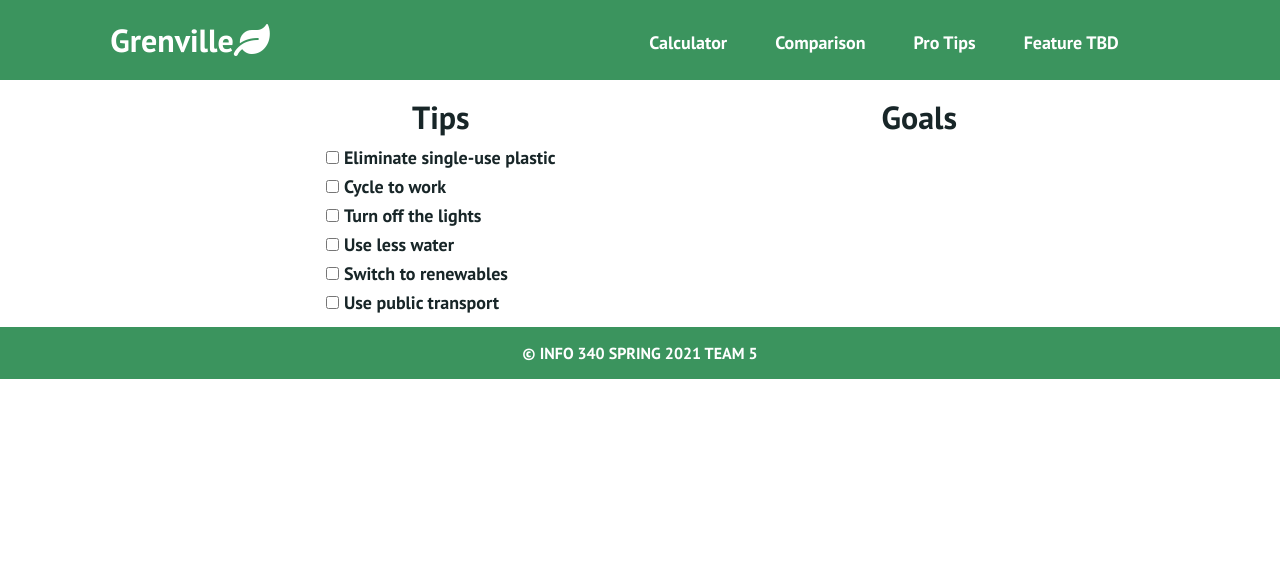
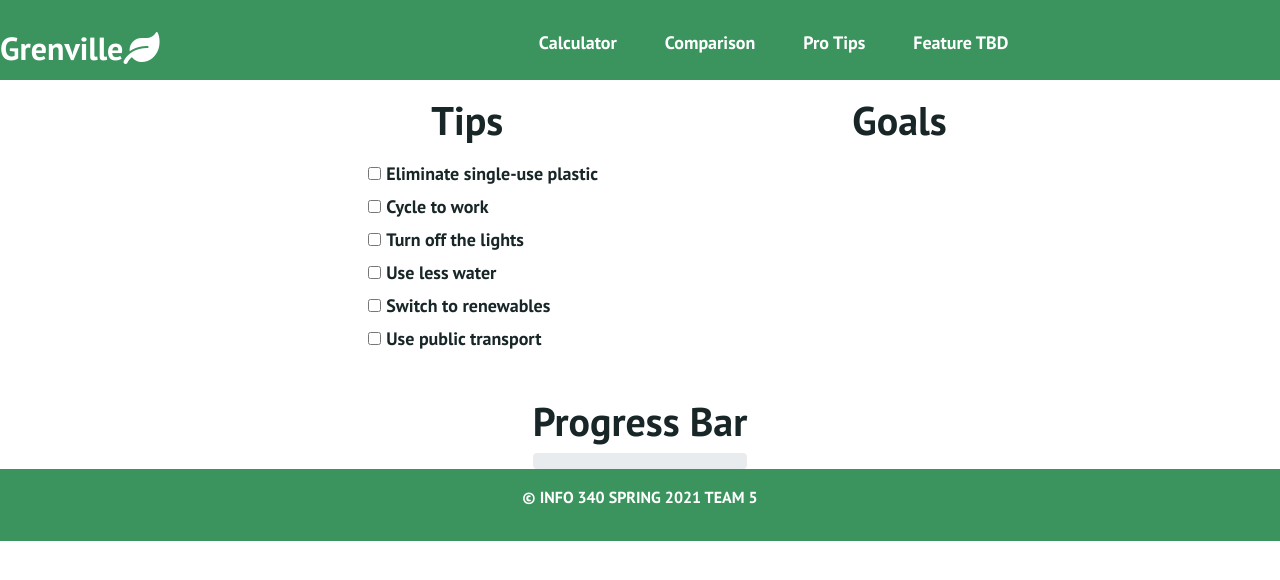
Before and after one commit to info340c-sp21/project-2-group-5, a React (Create React App) app in the folder project-2/: page /Pro-Tips in a window 1280 px wide. Shown: the top 580 px of the page. Built offline with nearby package versions, Linux system fonts and the light colour scheme.

Commit message:
working on progress bar

```diff
--- a/project-2/src/components/pages/Tips.js
+++ b/project-2/src/components/pages/Tips.js
@@ -1,6 +1,9 @@
 //The page of the tips goes here
 import React, {useState} from 'react';
-//import ProgressBar from 'react-bootstrap/ProgressBar'
+import ProgressBar from 'react-bootstrap/ProgressBar';
+
+import Card from 'react-bootstrap/Card';
+import 'bootstrap/dist/css/bootstrap.min.css';
 import './Tips.css';
 
 const data = [
@@ -52,7 +55,7 @@
         <ListOfTips tips={data} handleClick={handleGoalClick}/>
         <ListOfGoals goals={data} handleClick={handleFinishedClick}/>
         <div className="break"></div>
-        {/*<GoalProgressBar goals={data} /> */}
+        <GoalProgressBar goals={data}/>
         </div>
     );
 }
```
Also changed, not shown: 2 other files (tests, documents, lock files or other folders).
